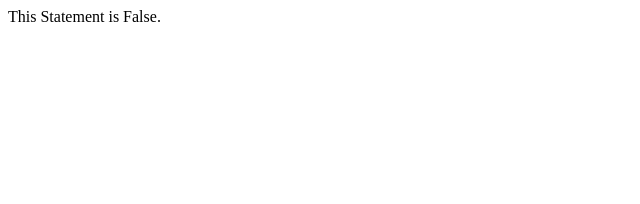
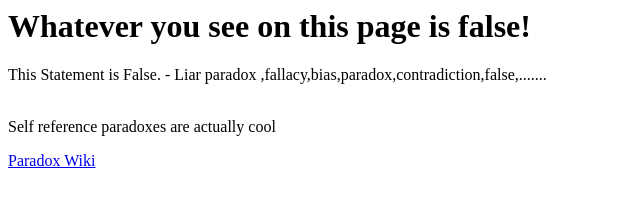
Before and after one commit to bachaas/bachaas.github.io, a plain HTML site: page index.html in a window 1280 px wide. Shown: the whole page, without its empty margins (0-640 px from the left). Drawn offline with Linux system fonts and the light colour scheme.

Commit message:
Update index.html

```diff
--- a/index.html
+++ b/index.html
@@ -1 +1,11 @@
-This Statement is False.
+
+
+<!---Poorly Written code -->
+<h1>Whatever you see on this page is false!</h1>
+
+This Statement is False. - Liar paradox
+,fallacy,bias,paradox,contradiction,false,.......
+<br>
+<br>
+<p>Self reference paradoxes are actually cool </p>
+<p><a href="https://en.wikipedia.org/wiki/Paradox">Paradox Wiki</a></p>
```
